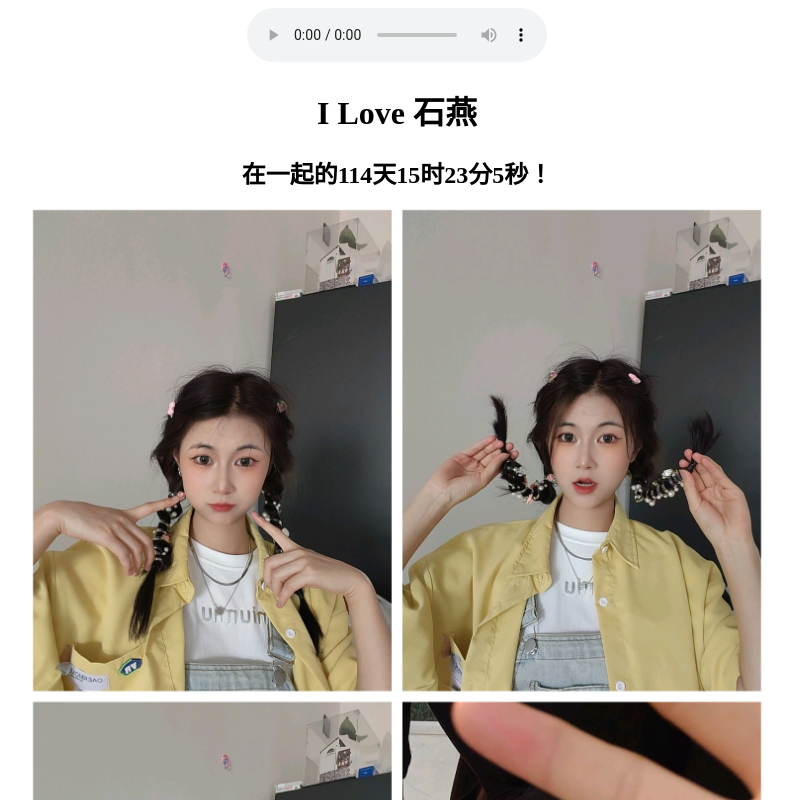
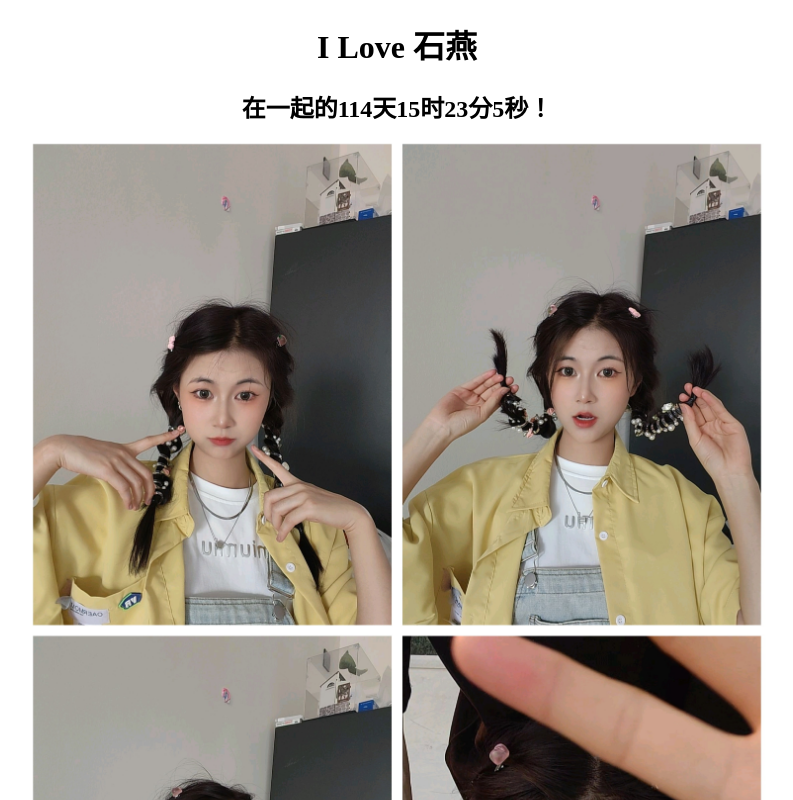
Before and after one commit to runhao/MyWebsiteVue, a Vue app: page /wellcome in a window 1280 px wide. Shown: the top 800 px of the page, without its empty margins (251-1044 px from the left). Built offline with nearby package versions, Linux system fonts and the light colour scheme.

Commit message:
feat: 取消mp3

```diff
--- a/src/views/WellCome.vue
+++ b/src/views/WellCome.vue
@@ -1,10 +1,10 @@
 <template>
   <div id="content">
-    <audio id="audioMp3" src="/statics/beautiful_life.mp3" loop="loop" controls="controls"
-           autoplay="autoplay"></audio>
     <h1>I Love 石燕</h1>
     <div id="differTime">
-      <span>在一起的</span><span>{{ days }}</span>天<span>{{ hours }}</span>时<span>{{ minutes }}</span>分<span>{{ seconds }}</span>秒！
+      <span>在一起的</span><span>{{ days }}</span>天<span>{{ hours }}</span>时<span>{{ minutes }}</span>分<span>{{
+        seconds
+      }}</span>秒！
     </div>
     <img id="girlFriend" src="@/assets/img/photo.jpg" alt="Jpg">
   </div>
@@ -12,12 +12,12 @@
 </template>
 
 <script>
-import { reactive } from 'vue';
+import {reactive} from 'vue';
 import Distribution from "@/components/Distribution.vue"
 
 export default {
   name: "WellCome",
-  components: { Distribution },
+  components: {Distribution},
   setup() {
     const targetDate = new Date("2024-07-06T16:00:00").getTime();
 
@@ -30,7 +30,7 @@ export default {
 
     function calculateTimeDifference() {
       const now = new Date().getTime();
-      const difference = now -targetDate;
+      const difference = now - targetDate;
 
       if (difference > 0) {
         state.days = Math.floor(difference / (1000 * 60 * 60 * 24));
@@ -65,8 +65,8 @@ export default {
 }
 
 #content {
-    text-align: center;
-    min-height: 300px;
+  text-align: center;
+  min-height: 300px;
 }
 
 #differTime {
```
Also changed, not shown: 1 other file (tests, documents, lock files or other folders).
